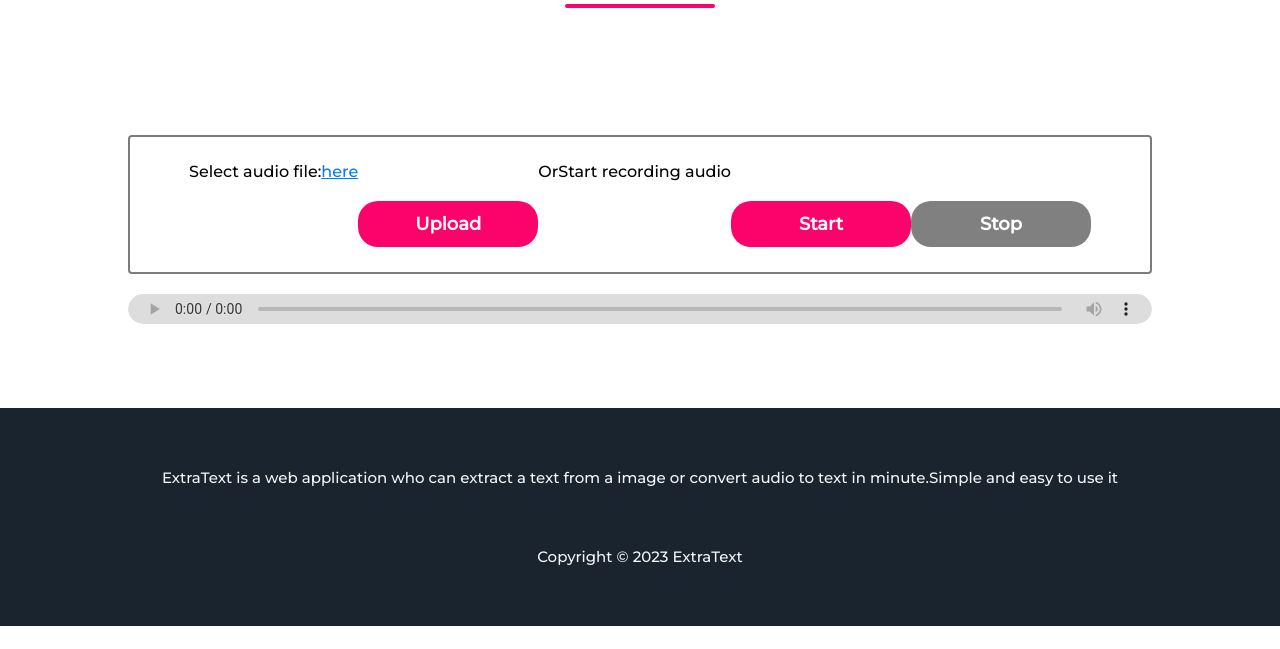
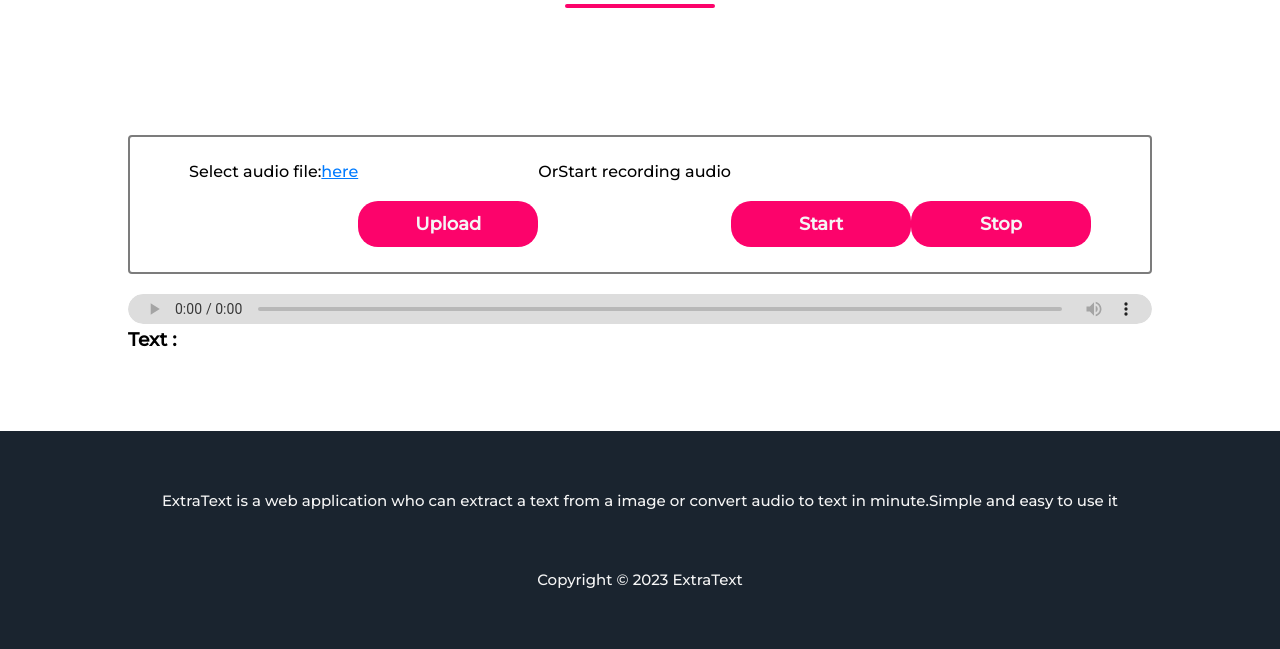
Before and after one commit to Lamyae19/textor, a Flask app: page /audio in a window 1280 px wide. Shown: the part 258-907 px from the top of the page. Before the commit the page ends 884 px from the top, so only its background shows below. Run offline with Flask 3, Linux system fonts and the light colour scheme.

Commit message:
by lamyae

```diff
--- a/app.py
+++ b/app.py
@@ -36,8 +36,8 @@ def progressData():
     current_datetime = datetime.datetime.now()
     path = "uploads/"+ current_datetime.strftime("%Y%m%d%H%M%S")  + ".wav"
     audio_file.save(path)
-    text = AUDIO(audioPath=path)
-    return {"text" : text}
+    TEXT = AUDIO(audioPath=path)
+    return {"TEXT" : TEXT}
 
 
 @app.route('/convert',methods=['GET','POST'])
--- a/static/css/style.css
+++ b/static/css/style.css
@@ -12,7 +12,7 @@
 .container{
     width: 100%;
     height: 100vh;
-    background-image: url('/static/images/ai-nuclear-energy-background-future-innovation-disruptive-technology.jpg');
+    background-image: url('/static/images/ai.jpg');
     background-position: center;
     background-size: cover;
     padding-left: 8%;
@@ -239,7 +239,7 @@ p{
 
 audio {
     filter: sepia(20%) saturate(70%) grayscale(1) contrast(99%) invert(12%);
-  width: 50%;
+  width: 50px;
     height: 30px;
     border-radius: 40px;
     justify-self: center;
--- a/static/js/audio.js
+++ b/static/js/audio.js
@@ -1,6 +1,7 @@
 
 var start = document.getElementById("start");
 var stop = document.getElementById("stop");
+var rspP = document;getElementById("textFromAudio")
 stop.disabled =true;
 var audio = document.querySelector('#audio');
 
@@ -65,6 +66,10 @@ function sendAudioToServer(file)
         body: formData,
     })
     .then(response => response.json())
-    .then(data => console.log(data))
+    .then(data => {
+    var text = data.TEXT
+    rspP.innerHTML = text;
+
+    })
     .catch(error => console.log(error));
 }
--- a/templates/audio.html
+++ b/templates/audio.html
@@ -41,18 +41,22 @@
         <button onclick="uploadfile()" class="button">Upload</button>
             <br><br>
 
-            <span>Or</span><br><br>
+            <span>Or </span><br><br>
             <span>Start recording audio</span><br>
 
             <button id="start" name="record" class="button">Start</button>
             <button id="stop" name="stop" class="button">Stop</button>
         </div>
 
-
         </div>
 
-        <div></div>
-        <audio id="audio" src="" controls></audio>
+        <div >
+            <audio id="audio" src=""   controls></audio>
+        <div>
+                <h3 >Text : </h3>
+                <p id="textFromAudio"></p>
+            </div></div>
+
         </section>
         <section class="footer">
             <div class="footer-content">
--- a/templates/index.html
+++ b/templates/index.html
@@ -85,6 +85,7 @@
   <div class="footer-content">
       <p>ExtraText is a web application who can extract a text from a image or convert audio to text in minute.Simple and easy to use it</p>
       <p>Copyright ©  2023 ExtraText</p>
+  </div>
 </section>
 </body>
 </html>
```
